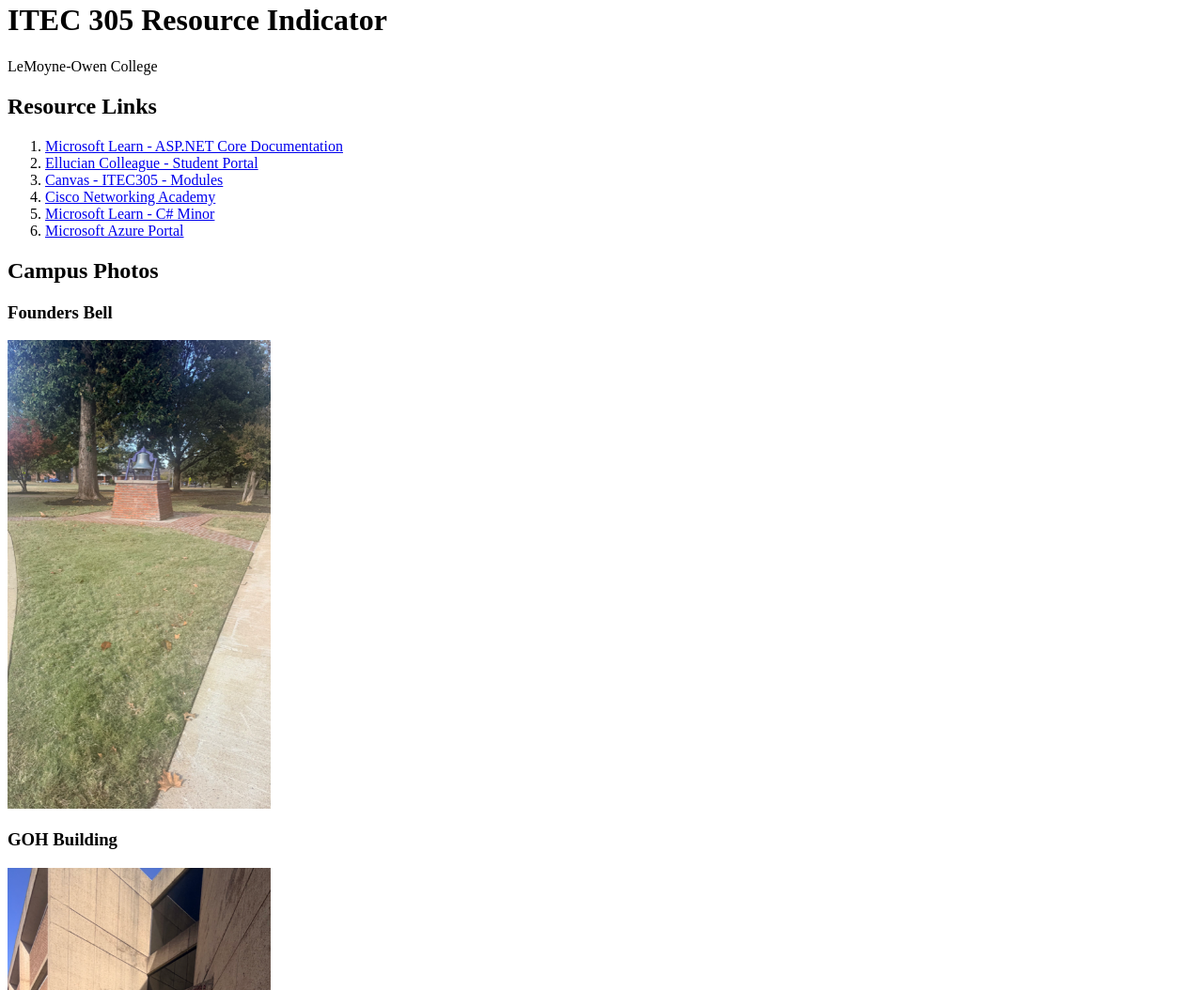
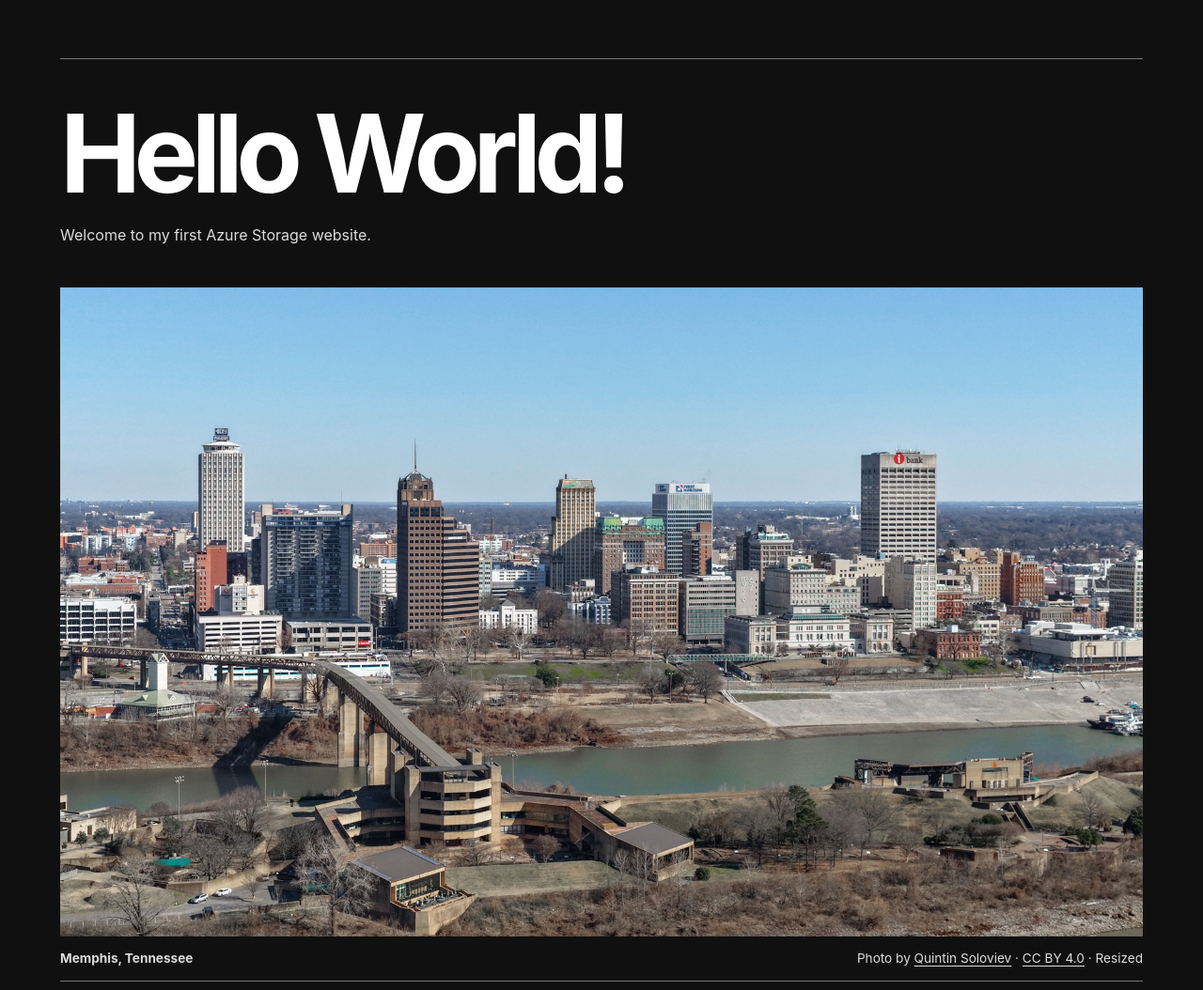
Before and after one commit to KennyTech901/KYF26AzureWebApp, a plain HTML site: page index.html in a window 1280 px wide. Shown: the part 18-1072 px from the top of the page at 94% size. Drawn offline with Linux system fonts and the light colour scheme.

Commit message:
Update Hello World site with Memphis skyline

```diff
--- a/index.html
+++ b/index.html
@@ -1,53 +1,64 @@
 <!doctype html>
 <html lang="en">
 <head>
-    <meta charset="utf-8">
-    <meta name="viewport" content="width=device-width, initial-scale=1">
-    <title>ITEC 305 Resource Indicator</title>
+  <meta charset="utf-8">
+  <meta name="viewport" content="width=device-width, initial-scale=1">
+  <title>Hello World! | Memphis</title>
+  <style>
+    * { box-sizing: border-box; }
+    body {
+      margin: 0;
+      background: #101010;
+      color: #fff;
+      font-family: Inter, system-ui, sans-serif;
+    }
+    main {
+      width: min(100% - 2.5rem, 72rem);
+      margin: 0 auto;
+      padding-block: clamp(2rem, 7vw, 5rem) 2rem;
+    }
+    header {
+      border-top: 1px solid #777;
+      padding-top: clamp(1.25rem, 4vw, 2.5rem);
+      margin-bottom: clamp(1.5rem, 4vw, 2.75rem);
+    }
+    h1 {
+      margin: 0;
+      font-size: clamp(2.65rem, 9vw, 7.5rem);
+      letter-spacing: -.065em;
+      line-height: 1.05;
+    }
+    p { margin: .85rem 0 0; color: #ddd; line-height: 1.5; }
+    figure { margin: 0; }
+    img { display: block; width: 100%; height: auto; }
+    figcaption {
+      display: flex;
+      flex-wrap: wrap;
+      justify-content: space-between;
+      gap: .35rem 1.5rem;
+      padding-block: .85rem;
+      border-bottom: 1px solid #777;
+      font-size: .85rem;
+      line-height: 1.5;
+      color: #ddd;
+    }
+    a { color: inherit; text-underline-offset: .2em; }
+    a:focus-visible { outline: 2px solid #fff; outline-offset: 3px; }
+  </style>
 </head>
 <body>
+  <main>
     <header>
-        <h1>ITEC 305 Resource Indicator</h1>
-        <p>LeMoyne-Owen College</p>
+      <h1>Hello World!</h1>
+      <p>Welcome to my first Azure Storage website.</p>
     </header>
-
-    <main>
-        <section>
-            <h2>Resource Links</h2>
-            <ol>
-                <li><a href="https://learn.microsoft.com/en-us/aspnet/core/?view=aspnetcore-10.0">Microsoft Learn - ASP.NET Core Documentation</a></li>
-                <li><a href="https://experience.elluciancloud.com/loc">Ellucian Colleague - Student Portal</a></li>
-                <li><a href="https://loc.instructure.com/courses/4869/modules">Canvas - ITEC305 - Modules</a></li>
-                <li><a href="https://www.netacad.com/">Cisco Networking Academy</a></li>
-                <li><a href="https://microsoftlearning.github.io/c-sharp-minor/">Microsoft Learn - C# Minor</a></li>
-                <li><a href="https://portal.azure.com/#home">Microsoft Azure Portal</a></li>
-            </ol>
-        </section>
-
-        <section>
-            <h2>Campus Photos</h2>
-
-            <h3>Founders Bell</h3>
-            <img src="images/IMG_3020.png" alt="Founders Bell mounted on a brick pedestal beneath campus trees" width="280">
-
-            <h3>GOH Building</h3>
-            <img src="images/IMG_3019.png" alt="Steps and handrails leading to the GOH Science and Mathematics Learning Center entrance" width="280">
-
-            <h3>Track</h3>
-            <img src="images/IMG_3018.png" alt="Red running track curving around the campus field and fenced courts" width="280">
-
-            <h3>Hollis F. Price</h3>
-            <img src="images/IMG_3016.png" alt="Brick entrance to Hollis F. Price Middle College High School" width="280">
-
-            <h3>Student Center</h3>
-            <img src="images/IMG_3021.png" alt="Glass entrance below the Alma C. Hanson Memorial Student Center sign" width="280">
-        </section>
-    </main>
-
-    <footer>
-        <h2>Accessibility Note</h2>
-        <p>This page uses headings to organize its content, descriptive links that can be reached
-            with the Tab key, and alternative text that identifies each campus photo.</p>
-    </footer>
+    <figure>
+      <img src="picture.jpg" width="1800" height="1080" alt="Downtown Memphis skyline overlooking the Mississippi River in daylight">
+      <figcaption>
+        <strong>Memphis, Tennessee</strong>
+        <span>Photo by <a href="https://commons.wikimedia.org/wiki/File:Memphis,_TN_skyline_along_the_Mississippi_River.jpg">Quintin Soloviev</a> · <a href="https://creativecommons.org/licenses/by/4.0/">CC BY 4.0</a> · Resized</span>
+      </figcaption>
+    </figure>
+  </main>
 </body>
 </html>
```
Also changed, not shown: picture.jpg (added).
